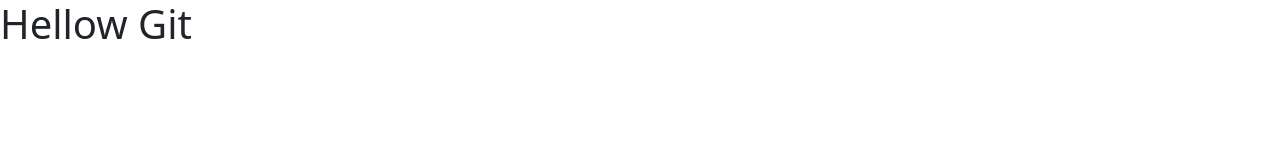
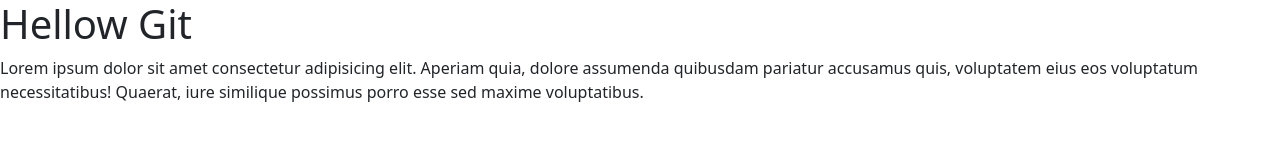
Before and after one commit to ClaudioFGMartins/exemplo, a plain HTML site: page index.html in a window 1280 px wide. Drawn offline with nearby package versions, Linux system fonts and the light colour scheme.

Commit message:
atualizando

```diff
--- a/index.html
+++ b/index.html
@@ -9,6 +9,9 @@
 </head>
 <body>
     <h1>Hellow Git</h1>
+    <p>
+        Lorem ipsum dolor sit amet consectetur adipisicing elit. Aperiam quia, dolore assumenda quibusdam pariatur accusamus quis, voluptatem eius eos voluptatum necessitatibus! Quaerat, iure similique possimus porro esse sed maxime voluptatibus.
+    </p>
 
     <script src="https://cdn.jsdelivr.net/npm/bootstrap@5.3.0-alpha1/dist/js/bootstrap.bundle.min.js" integrity="sha384-w76AqPfDkMBDXo30jS1Sgez6pr3x5MlQ1ZAGC+nuZB+EYdgRZgiwxhTBTkF7CXvN" crossorigin="anonymous"></script>
 </body>
```
